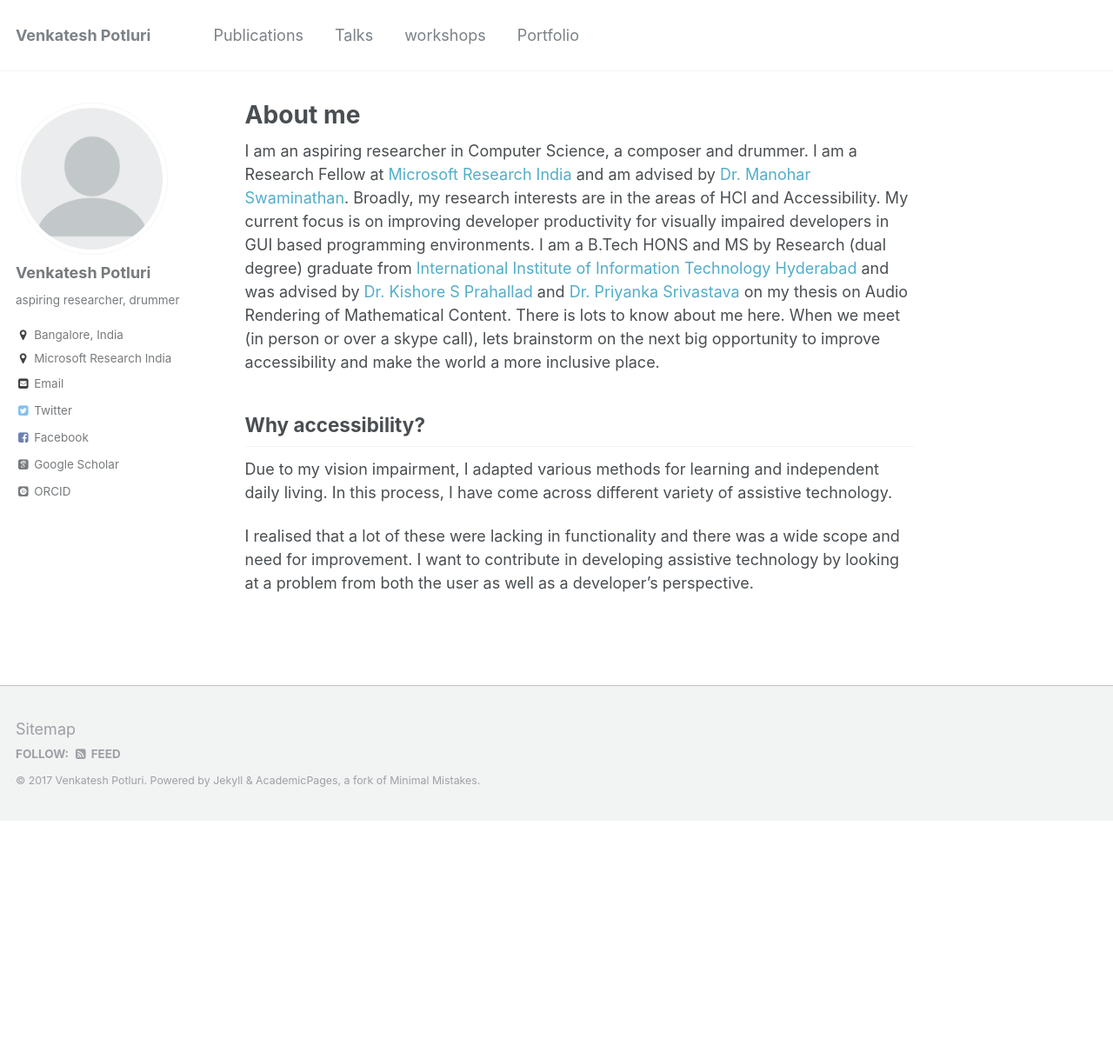
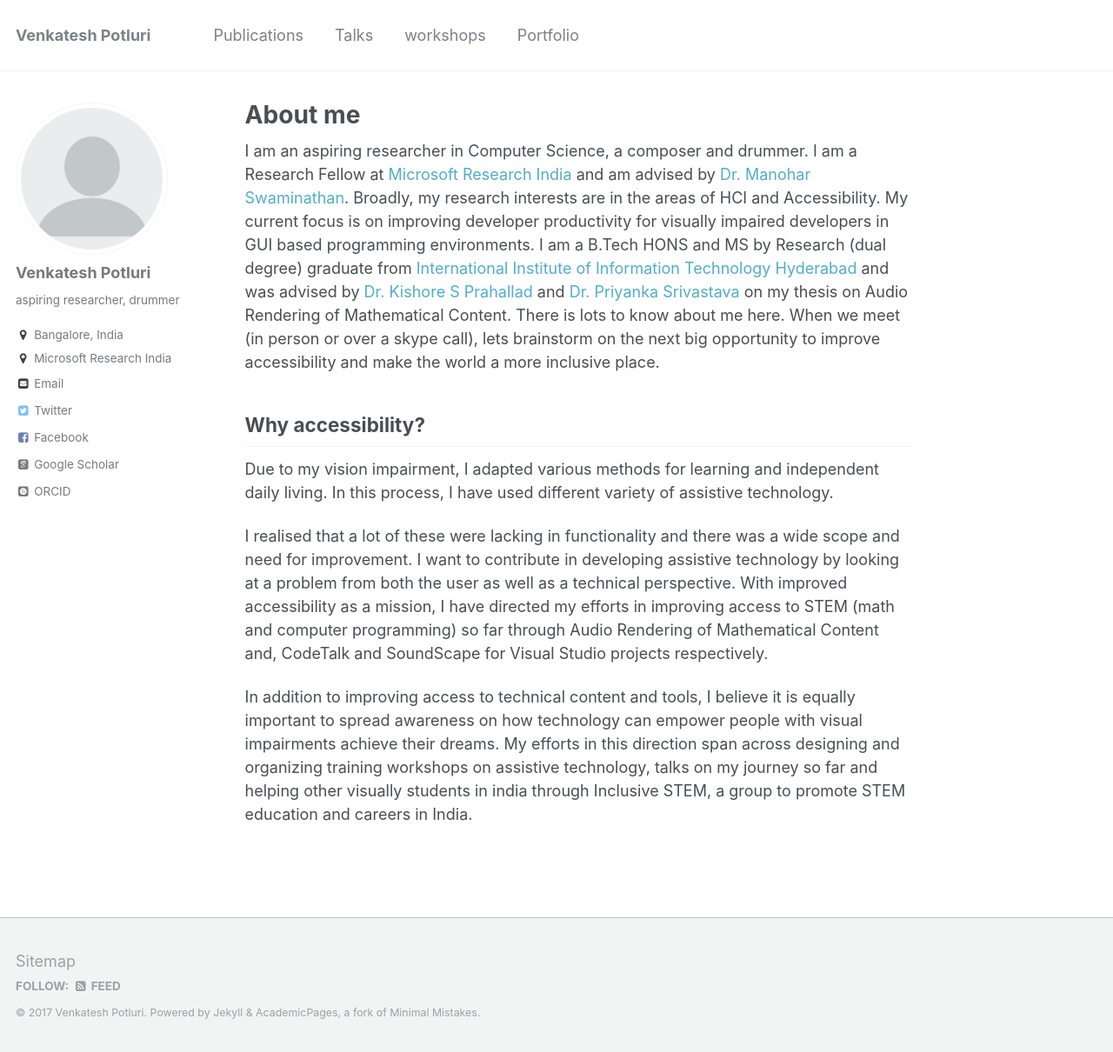
Before and after one commit to venkateshpotluri/venkateshpotluri.github.io, a Jekyll site: the page built from _pages/about.md, in a window 1280 px wide and 1210 px high. Shown: the whole window at 87% size. Built offline with Jekyll 4.4.1, drawn with Linux system fonts in a browser that asks for light colours; some web fonts are replaced.

Commit message:
added image. modified about section.

```diff
--- a/_config.yml
+++ b/_config.yml
@@ -14,7 +14,7 @@ description              : &description "I am an aspiring researcher in Computer
 url                      : https://venkateshpotluri.github.io # the base hostname & protocol for your site e.g. "https://mmistakes.github.io"
 baseurl                  : "" # the subpath of your site, e.g. "/blog"
 repository               : "venkateshpotluri/venkateshpotluri.github.io"
-teaser                   :  # filename of teaser fallback teaser image placed in /images/, .e.g. "500x300.png"
+teaser                   : "venkatesh_pic.png" # filename of teaser fallback teaser image placed in /images/, .e.g. "500x300.png"
 breadcrumbs              : false # true, false (default)
 words_per_minute         : 160
 read_more                : "disabled" # if enabled, adds "Read more" links to excerpts
--- a/_pages/about.md
+++ b/_pages/about.md
@@ -10,6 +10,8 @@ redirect_from:
 I am an aspiring researcher in Computer Science, a composer and drummer. I am a Research Fellow at [Microsoft Research India](https://www.microsoft.com/en-us/research/lab/microsoft-research-india/) and am advised by [Dr. Manohar Swaminathan](https://www.microsoft.com/en-us/research/people/swmanohmicrosoft-com/). Broadly, my research interests are in the areas of HCI and Accessibility. My current focus is on improving developer productivity for visually impaired developers in GUI based programming environments. I am a B.Tech HONS and MS by Research (dual degree) graduate from [International Institute of Information Technology Hyderabad](https://www.iiit.ac.in) and was advised by [Dr. Kishore S Prahallad](https://sites.google.com/site/kishoreprahallad/) and [Dr. Priyanka Srivastava](https://faculty.iiit.ac.in/~priyanka.srivastava/) on my thesis on Audio Rendering of Mathematical Content. There is lots to know about me here. When we meet (in person or over a skype call), lets brainstorm on the next big opportunity to improve accessibility and make the world a more inclusive place.
 
 ## Why accessibility?
-Due to my vision impairment, I adapted various methods for learning and independent daily living. In this process, I have come across different variety of assistive technology.
+Due to my vision impairment, I adapted various methods for learning and independent daily living. In this process, I have used different variety of assistive technology.
 
-I realised that a lot of these were lacking in functionality and there was a wide scope and need for improvement. I want to contribute in developing assistive technology by looking at a problem from both the user as well as a developer’s perspective.
+I realised that a lot of these were lacking in functionality and there was a wide scope and need for improvement. I want to contribute in developing assistive technology by looking at a problem from both the user as well as a technical perspective. With improved accessibility as a mission, I have directed my efforts in improving access to STEM (math and computer programming) so far through Audio Rendering of Mathematical Content and, CodeTalk and SoundScape for Visual Studio projects respectively.
+
+In addition to improving access to technical content and tools, I believe it is equally important to spread awareness on how technology can empower people with visual impairments achieve their dreams. My efforts in this direction span across designing and organizing training workshops on assistive technology, talks on my journey so far and helping other visually students in india through Inclusive STEM, a group to promote STEM education and careers in India.
```
Also changed, not shown: images/venkatesh_pic.png (added), 1 other file.
